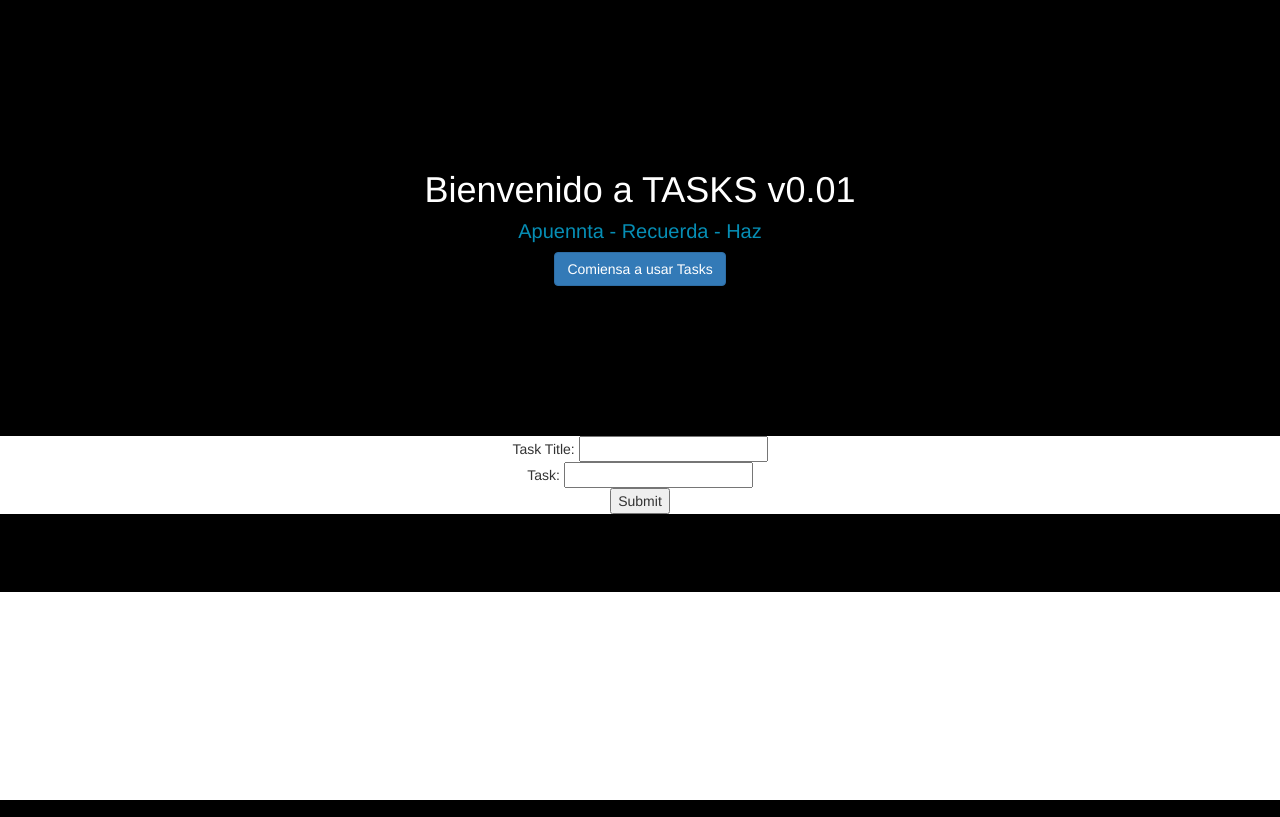
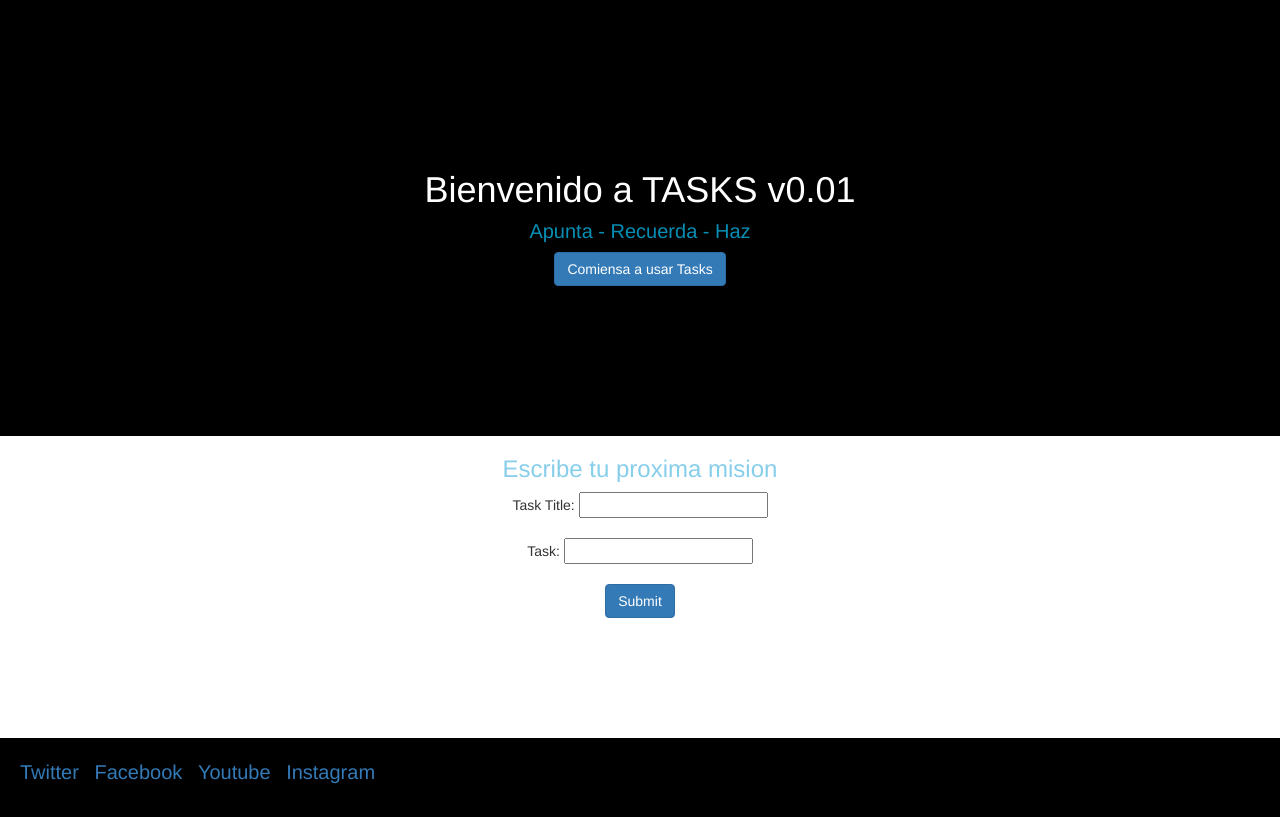
Before and after one commit to leoluxburg/Tasks, a Flask app: page /new_post/ in a window 1280 px wide. Run offline with Flask 2, Linux system fonts and the light colour scheme; some libraries are stand-ins or nearby versions.

Commit message:
últimos arreiglos
last minute chapes

```diff
--- a/Tasks/Templates/new_post.html
+++ b/Tasks/Templates/new_post.html
@@ -19,20 +19,31 @@
 		<h4 style=" color:#08B2E3;
 	font-size: 20px;
 	font-weight: lighter;
-	opacity: 0.8;">Apuennta - Recuerda - Haz</h4>
-		<a href="new_post" class="btn btn-primary"> Comiensa a usar Tasks </a>
+	opacity: 0.8;
+	text-align: center;">Apunta - Recuerda - Haz</h4>
+		<a href="new_post" class="btn btn-primary" style="
+		text-align: center;"> Comiensa a usar Tasks </a>
 	</div>
 
 	<center>
+	<h3 style="color: skyblue;
+			 font-family: 'Open Sans', sans-serif
+			 font-size: 120px
+			 padding: 150px 0;"> Escribe tu proxima mision</h3>
 	<form action="/create/" method="Post">
-		Task Title: <input type="text" name="title"><br>
-		Task: <input type="text" name="tasks"><br>
-		<input type="submit" name="Post">
+		Task Title: <input type="text" name="title"><br><br>
+		Task: <input type="text" name="tasks"><br><br>
+		<input class="btn btn-primary" type="submit" name="Post">
+		<br>
+		<br>
+		<br>
+		<br>
+		<br>
+		<br>
+		<br>
 	</form>
 	</center>
-
 <!--Footer-->
-
 	<div class="footer" style="background: black;
 	color: white;
 	font-size: 20px;
@@ -41,10 +52,14 @@
 	color: grey;
 	">
 		<ul class="list-inline">
-			<li><a href="#"><i class="fa fa-twitter" aria-hidden="true"></i></a></li>
-			<li><a href="#"><i class="fa fa-instagram" aria-hidden="true"></i></a></li>
-			<li><a href="#"><i class="fa fa-facebook" aria-hidden="true"></i></a></li>
-			<li><a href="#"><i class="fa fa-youtube" aria-hidden="true"></i></a></li>
+			<li style="
+			color: white;"><a href="#">Twitter</a></li>
+			<li style="
+			color: white;"><a href="#">Facebook</a></li>
+			<li style="
+			color: white;"><a href="#">Youtube</a></li>
+			<li style="
+			color: white;"><a href="#">Instagram</a></li>
 		</ul>
 	</div>
 
```
Also changed, not shown: Tasks/Templates/tasks.html (+10 -7 lines), Tasks/posts.db.
